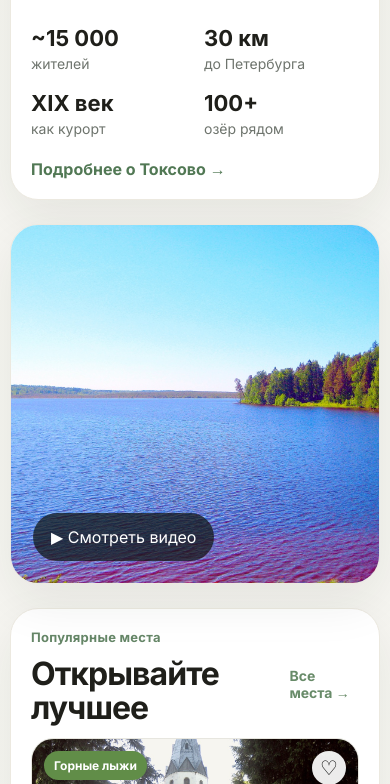
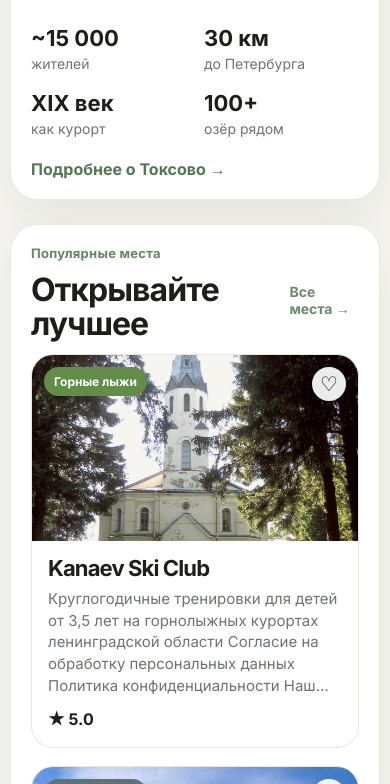
Before and after one commit to mambik/toksovo, a plain HTML site: page index.html in a window 390 px wide. Shown: the part 1660-2444 px from the top of the page. Drawn offline with Linux system fonts and the light colour scheme.

Commit message:
Make about section full width

```diff
--- a/index.html
+++ b/index.html
@@ -107,7 +107,7 @@
       <a href="#mapSection"><span>⌘</span><strong>Карта</strong><small>Яндекс-карта</small></a>
     </section>
 
-    <section class="shell content-grid top-section">
+    <section class="shell top-section">
       <article class="panel about-panel" id="about">
         <div class="section-kicker">О поселении</div>
         <h2>Токсово — зелёное сердце Карельского перешейка</h2>
@@ -121,11 +121,6 @@
         </div>
 
         <a class="text-link" href="#mapSection">Подробнее о Токсово →</a>
-      </article>
-
-      <article class="panel video-panel">
-        <img src="assets/hero_lake.jpg" alt="Озеро и лес в Токсово" />
-        <button class="play-badge" type="button">▶ Смотреть видео</button>
       </article>
     </section>
 
--- a/style.css
+++ b/style.css
@@ -128,8 +128,9 @@ button,input,textarea{font:inherit}
 .quick-links strong{font-size:13px}
 .quick-links small{font-size:13px;color:var(--muted)}
 
-.content-grid{display:grid;grid-template-columns:1.04fr 1.1fr .78fr;gap:24px;margin-top:28px}
 .panel{background:var(--panel);border:1px solid #ece9e0;border-radius:28px;box-shadow:var(--shadow)}
+.top-section{margin-top:28px}
+.top-section .about-panel{padding:28px}
 .top-section .panel,.places-panel,.catalog-panel,.map-panel{padding:28px}
 .section-kicker{font-size:13px;letter-spacing:.02em;color:#658667;font-weight:700;margin-bottom:12px}
 .section-kicker.light{color:#d6ead8}
@@ -140,11 +141,6 @@ button,input,textarea{font:inherit}
 .stats span{display:block;color:var(--muted);font-size:14px;margin-top:4px}
 .text-link{color:#517854;font-weight:700}
 
-.video-panel{position:relative;overflow:hidden;padding:0 !important;min-height:360px}
-.video-panel img{width:100%;height:100%;object-fit:cover;display:block}
-.play-badge{
-  position:absolute;left:22px;bottom:22px;border:none;border-radius:999px;padding:14px 18px;background:rgba(17,22,18,.72);color:#fff;cursor:pointer
-}
 .events-panel .panel-head,.mini-panel .panel-head,.places-panel .panel-head,.map-panel .panel-head{display:flex;align-items:center;justify-content:space-between;gap:16px}
 .panel-head h3{margin:0;font-size:26px;letter-spacing:-.03em}
 .panel-head a{color:#688b69;font-weight:700;font-size:14px}
@@ -274,7 +270,7 @@ button,input,textarea{font:inherit}
 @media (max-width: 1180px){
   .desktop-nav{display:none}
   .burger{display:inline-flex}
-  .hero-grid,.content-grid,.places-layout,.lower-grid{grid-template-columns:1fr}
+  .hero-grid,.places-layout,.lower-grid{grid-template-columns:1fr}
   .map-card{max-width:560px}
   .quick-links{grid-template-columns:repeat(3,1fr)}
   .cards-grid{grid-template-columns:repeat(2,1fr)}
@@ -298,7 +294,7 @@ button,input,textarea{font:inherit}
   .full-map{height:360px}
   .quick-links{grid-template-columns:repeat(2,1fr);margin-top:18px}
   .quick-links a:nth-child(2n){border-right:none}
-  .top-section .panel,.places-panel,.travel-content,.mini-panel,.catalog-panel,.map-panel{padding:20px}
+  .top-section .about-panel,.places-panel,.travel-content,.mini-panel,.catalog-panel,.map-panel{padding:20px}
   .about-panel h2,.places-panel h2,.travel-content h3,.map-panel h2{font-size:32px}
   .stats{grid-template-columns:repeat(2,1fr)}
   .cards-grid{grid-template-columns:1fr}
```
